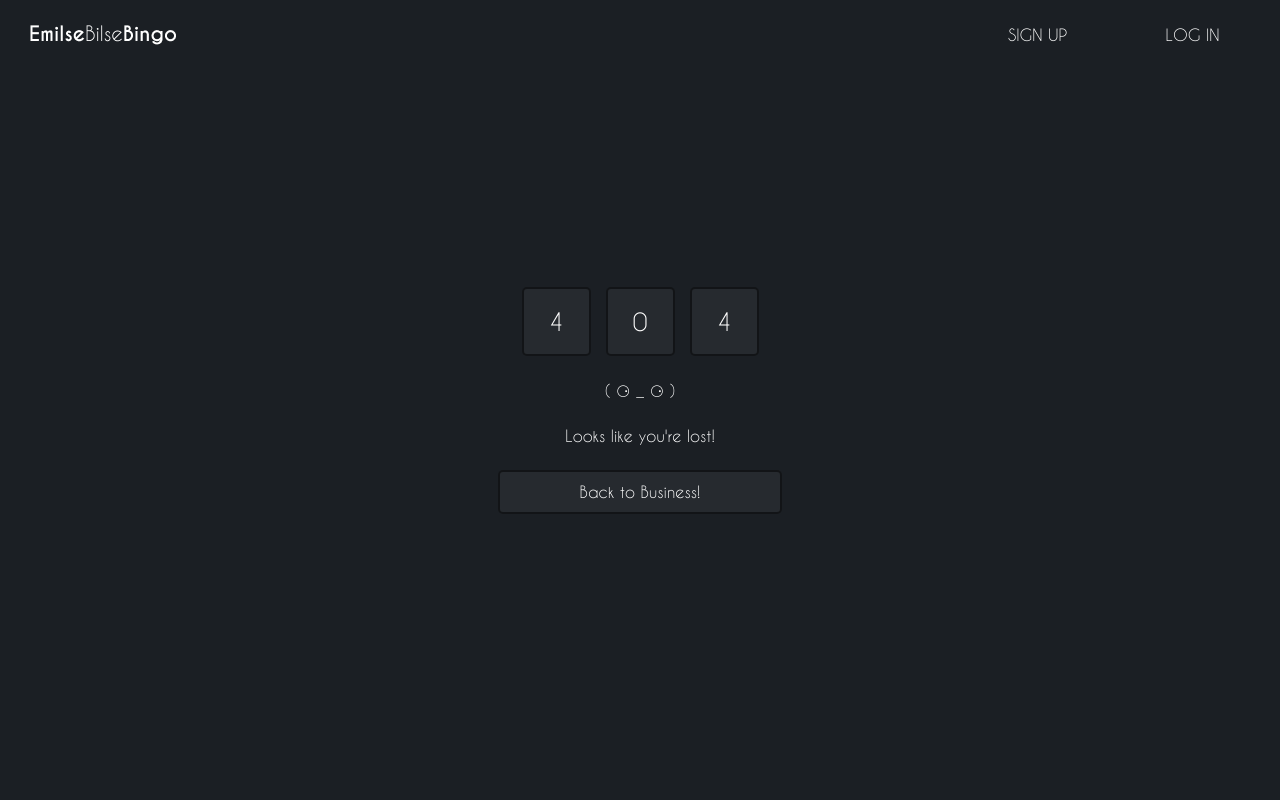
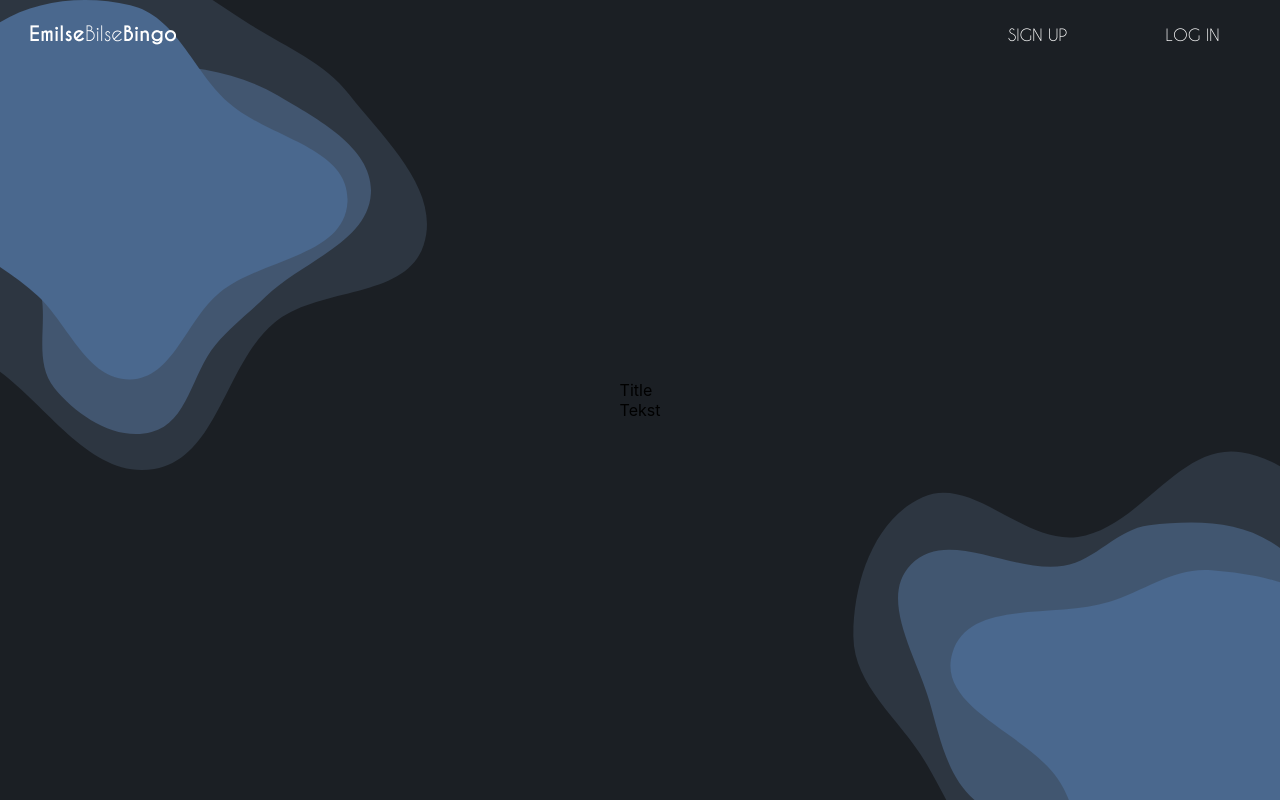
Before and after one commit to Loopie-games/EmilseBilseFrontend, a React (Create React App) app: page /aboutUs in a window 1280 px wide. Built offline with nearby package versions, Linux system fonts and the light colour scheme.

Commit message:
About us skelet

```diff
--- a/src/App.tsx
+++ b/src/App.tsx
@@ -15,6 +15,7 @@ import GameboardPage from './pages/gameboardPage/gameboardPage';
 import RequireLobby from './components/shared/requireLobby/RequireLobby';
 import PageNotFound from './pages/pageNotFound/pageNotFound';
 import FriendsPage from './pages/friendsPage/friendsPage';
+import AboutUsPage from './pages/aboutUsPage/aboutUsPage';
 
 function App() {
   const routes = [
@@ -25,6 +26,7 @@ function App() {
     { path: "/Lobby", element: <RequireLobby><LobbyPage /></RequireLobby> },
     { path: "/game", element: <GameboardPage /> },
     { path: "/user/friendlist/:id", element: <FriendsPage /> },
+    { path: "/aboutUs", element: <AboutUsPage /> },
     { path: "*", element: <PageNotFound /> }
   ];
 
--- /dev/null
+++ b/src/pages/aboutUsPage/aboutUsPage.scss
@@ -0,0 +1,21 @@
+.AboutUs_Container{
+    flex: 1;
+    display: flex;
+    flex-direction: column;
+    justify-content: center;
+    align-items: center;
+    position: relative;
+
+
+    img{
+        position: absolute;
+        &:first-of-type{
+            top: 0;
+            left: 0;
+        }
+        &:last-of-type{
+            bottom: 0;
+            right: 0;
+        }
+    }
+}
--- /dev/null
+++ b/src/pages/aboutUsPage/aboutUsPage.tsx
@@ -0,0 +1,18 @@
+import React from 'react'
+import aboutus1 from '../../assets/aboutUs/aboutus1.svg'
+import aboutus2 from '../../assets/aboutUs/aboutus2.svg'
+import './aboutUsPage.scss'
+const AboutUsPage = () => {
+    return (
+        <div className='AboutUs_Container'>
+            <img src={aboutus1} alt="bagground1" />
+            <div>
+                <div>Title</div>
+                <div>Tekst</div>
+            </div>
+            <img src={aboutus2} alt="" />
+        </div>
+    )
+}
+
+export default AboutUsPage
```
Also changed, not shown: src/assets/aboutUs/aboutus1.svg (added), src/assets/aboutUs/aboutus2.svg (added).
